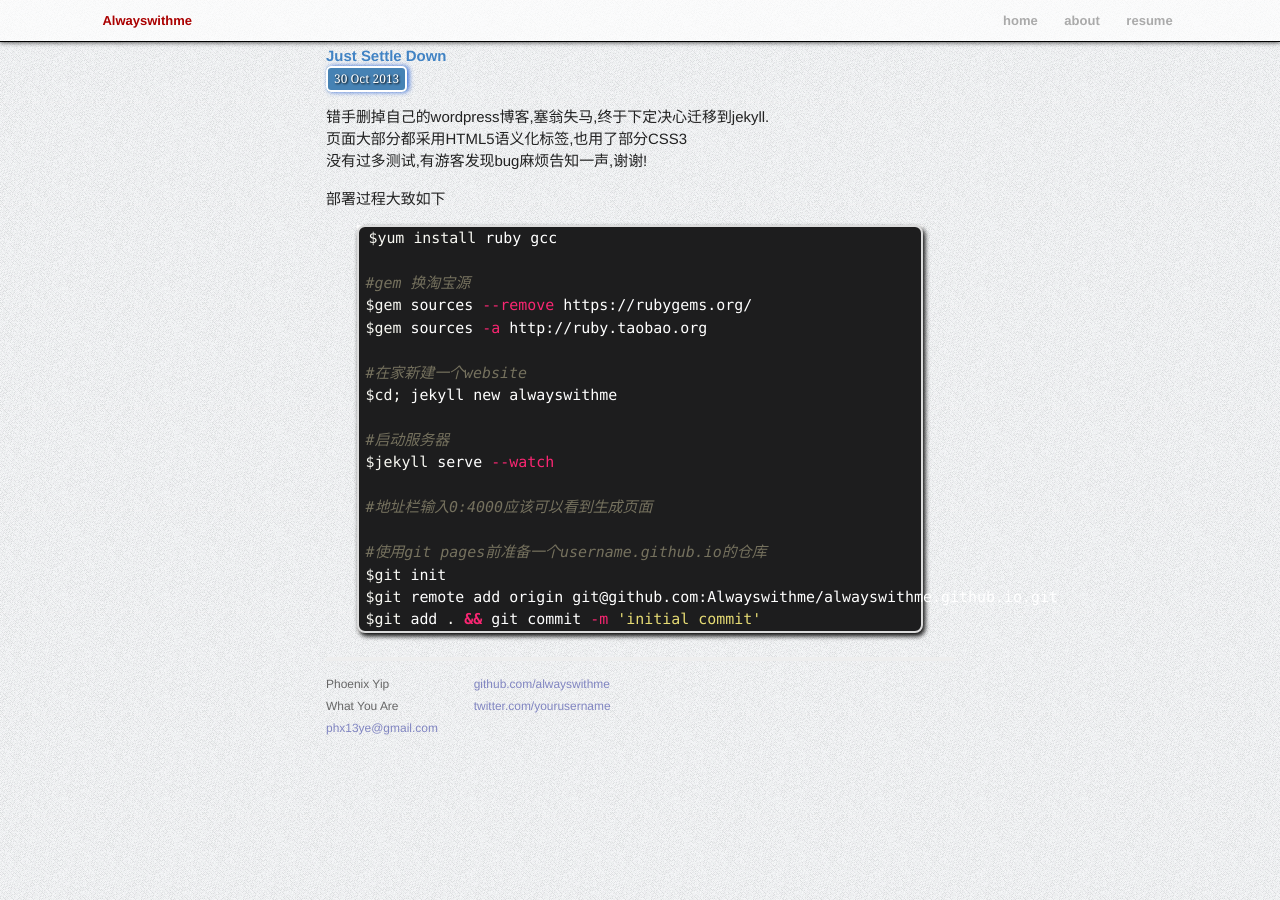
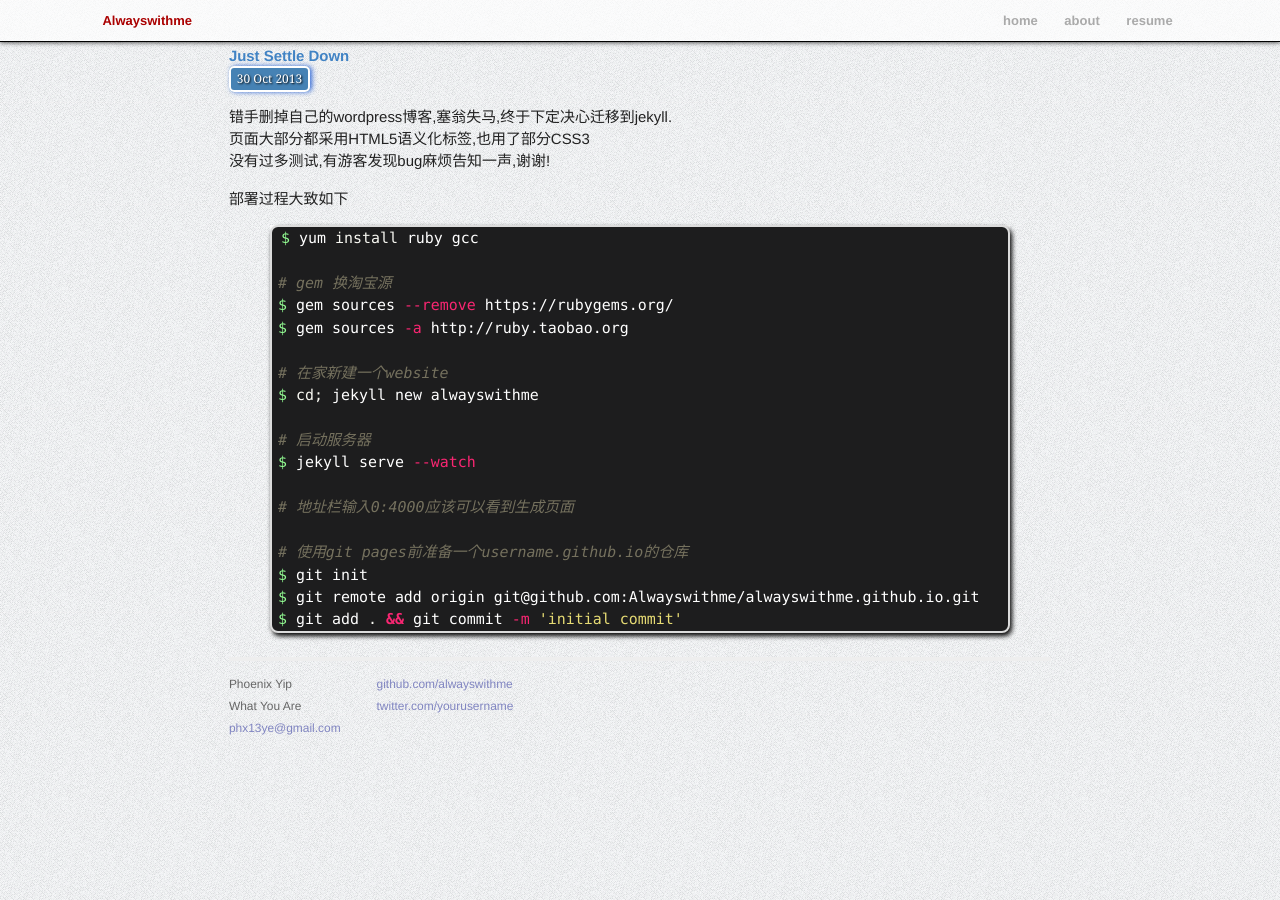
Before and after one commit to Alwayswithme/alwayswithme.github.io, a Jekyll site: the page built from _posts/2013-10-30-just-settle-down.markdown, in a window 1280 px wide and 900 px high. Built offline with Jekyll 4.4.1, drawn with Linux system fonts in a browser that asks for light colours; Markdown is read by kramdown in place of the engine named in the settings.

```diff
--- a/css/main.css
+++ b/css/main.css
@@ -63,7 +63,7 @@ ul {
 .site {
   font-size: 115%;
   text-align: justify;
-  width: 42em;
+  width: 55em;
   margin: 3em auto 2em;
   line-height: 1.5em;
 }
--- a/css/syntax.css
+++ b/css/syntax.css
@@ -42,7 +42,7 @@
 .highlight .nn { color: #f8f8f2 } /* Name.Namespace */
 .highlight .no { color: #66d9ef } /* Name.Constant */
 .highlight .nt { color: #f92672 } /* Name.Tag */
-.highlight .nv { color: #f8f8f2 } /* Name.Variable */
+.highlight .nv { color: #92fb92 } /* Name.Variable */
 .highlight .nx { color: #a6e22e } /* Name.Other */
 .highlight .o { color: #f92672; font-weight: bold } /* Operator */
 .highlight .ow { color: #f92672; font-weight: bold } /* Operator.Word */
--- a/resume.html
+++ b/resume.html
@@ -46,6 +47,8 @@ Candidate for Bachelor of Science, Expected Graduation:July 2014
 <div class="context"><strong><a target="_blank" href="http://book.douban.com/people/phX_Yip">book.douban.com/people/phX_Yip</a></strong></div>
 <div class="subtitle"><p>Github</p></div>
 <div class="context"><strong><a target="_blank" href="http://github.com/Alwayswithme">github.com/Alwayswithme</a></strong></div>
+<div class="subtitle"><p>Blog</p></div>
+<div class="context"><strong><a target="_blank" href="http://alwayswithme.github.io">alwayswithme.github.io</a></strong></div>
 
 <!-- #Project Experience -->
 <div class="split"><h2>Project Experience:</h2></div>
@@ -117,6 +120,8 @@ Coding, IT, Linux, Internet, Reading, Long-distance Running
 <div class="context"><strong><a target="_blank" href="http://book.douban.com/people/phX_Yip">book.douban.com/people/phX_Yip</a></strong></div>
 <div class="subtitle"><p>Github</p></div>
 <div class="context"><strong><a target="_blank" href="http://github.com/Alwayswithme">github.com/Alwayswithme</a></strong></div>
+<div class="subtitle"><p>个人博客</p></div>
+<div class="context"><strong><a target="_blank" href="http://alwayswithme.github.io">alwayswithme.github.io</a></strong></div>
 
 <!-- #项目经验 -->
 <div class="split"><h2>项目经验:</h2></div>
```
Also changed, not shown: other parts of resume.html (+1 -0 lines), _posts/2013-10-30-just-settle-down.markdown (+13 -13 lines), _posts/2013-10-30-syntax-test.markdown (added, +57 -0 lines), 1 other file.
